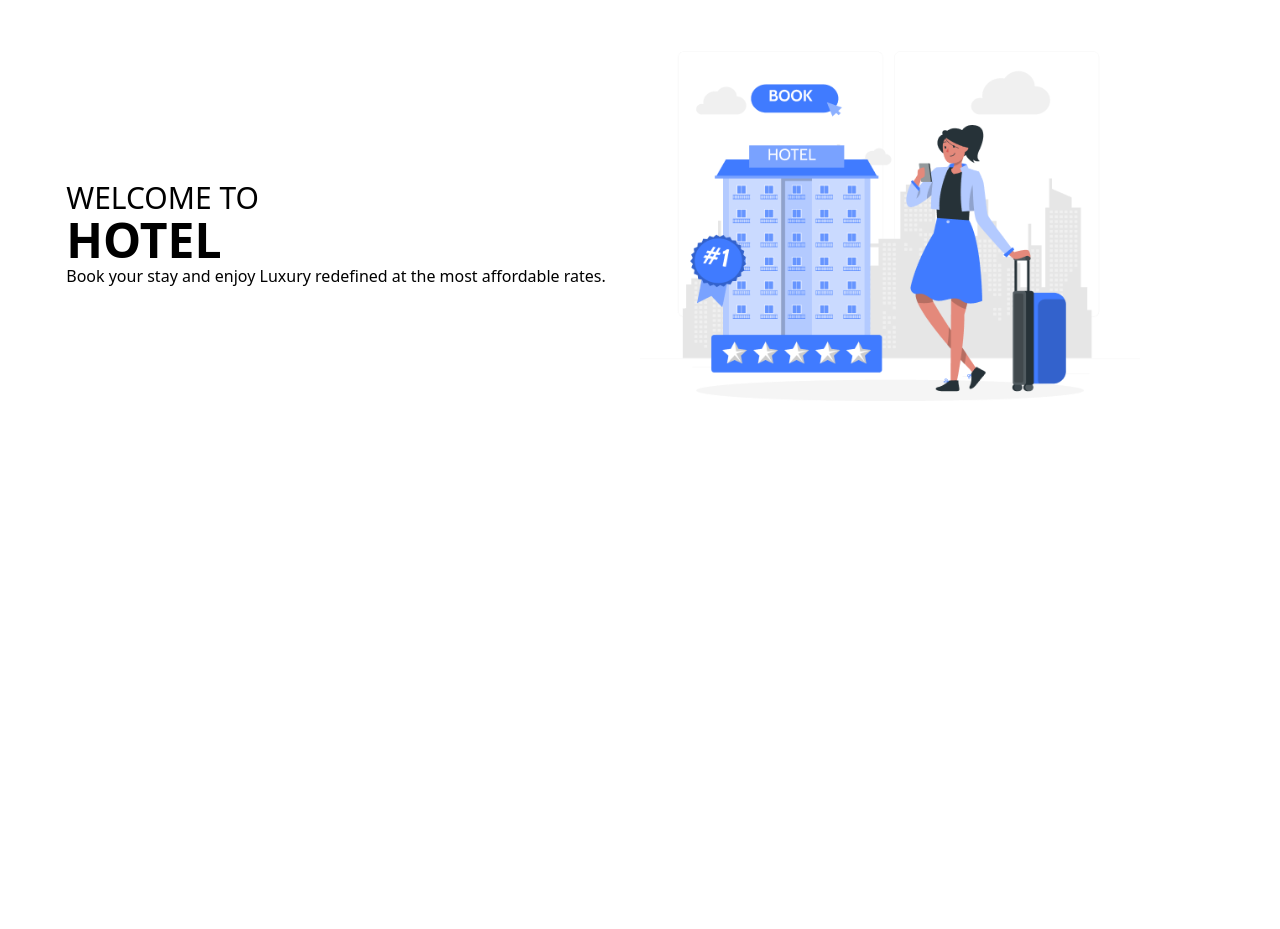
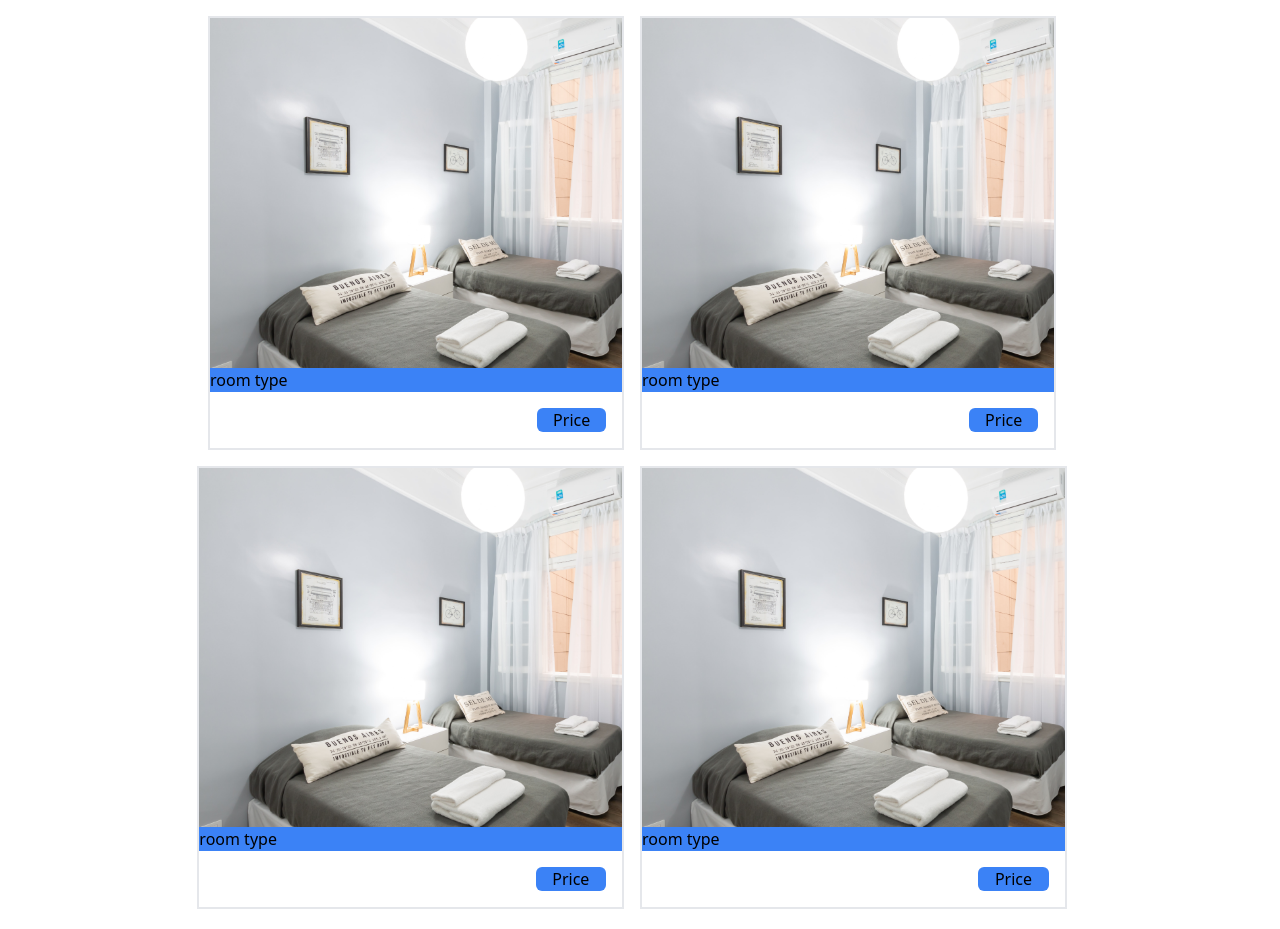
Before and after one commit to TseganeshYifruBerta/SWE-Hotel-Booking-Management-System, a Next.js app in the folder swe-hotel-booking-management-system-web/: page /rooms in a window 1280 px wide. Shown: the top 929 px of the page. Before the commit the page ends 800 px from the top, so only its background shows below. Built offline with nearby package versions, Linux system fonts and the light colour scheme.

Commit message:
implement rooms page

```diff
--- a/swe-hotel-booking-management-system-web/components/room/RoomCard.tsx
+++ b/swe-hotel-booking-management-system-web/components/room/RoomCard.tsx
@@ -1,24 +1,22 @@
 import React from "react"
 import Image from "next/image";
+
 const RoomCard : React.FC = () => {
     return (
-      <div>
-        <div className="flex flex-row">
-          <div className="w-1/2 flex items-center justify-center">
-            <div className="ml-8">
-              <h1 className="text-3xl">WELCOME TO</h1>
-              <h1 className="text-5xl font-bold">HOTEL</h1>
-              <h3>
-                Book your stay and enjoy Luxury redefined at the most affordable
-                rates.
-              </h3>
-            </div>
+        <div className="flex flex-col w-1/3 mr-4 border-2 border-gray-200">
+          <div className="w-full">
+            <Image
+              src={"/images/room1.png"}
+              alt={""}
+              width={450}
+              height={450}
+            />
           </div>
-          <div className="w-1/2">
-            <Image src={"/images/home.png"} alt={""} width={500} height={500} />
+          <div className="w-full bg-blue-500">room type</div>
+          <div className="flex justify-end w-full">
+            <button className="bg-blue-500 w-1/6 m-4 rounded-md">Price</button>
           </div>
         </div>
-      </div>
     );
 }
 
--- /dev/null
+++ b/swe-hotel-booking-management-system-web/components/room/RoomIntro.tsx
@@ -0,0 +1,45 @@
+import React from "react";
+import Image from "next/image";
+
+const RoomIntro : React.FC = () =>{
+    return (
+      <div>
+        <div className="flex flex-row">
+          <div className="w-1/2 flex items-center justify-center">
+            <div className="ml-8">
+              <h1 className="text-3xl">WELCOME TO</h1>
+              <h1 className="text-5xl font-bold">HOTEL</h1>
+              <h3>
+                Book your stay and enjoy Luxury redefined at the most affordable
+                rates.
+              </h3>
+            </div>
+          </div>
+          <div className="w-1/2">
+            <Image
+              src={"/images/homeroom.png"}
+              alt={""}
+              width={400}
+              height={400}
+            />
+          </div>
+        </div>
+        <div className="flex justify-center p-4 m-6">
+          <div className="flex flex-col w-1/2">
+            <h1 className="text-4xl font-extrabold flex justify-center mb-4">
+              ROOMS AND RATES
+            </h1>
+            <h3 className="flex justify-center">
+              Each of our bright, light-flooded rooms come with everything you
+              could possibly need for a comfortable stay. And yes, comfort isn’t
+              our only objective, we also value good design, sleek contemporary
+              furnishing complemented by the rich tones of nature’s palette as
+              visible from our rooms’ sea-view windows and terraces.
+            </h3>
+          </div>
+        </div>
+      </div>
+    );
+}
+
+export default RoomIntro;
--- a/swe-hotel-booking-management-system-web/pages/rooms/index.tsx
+++ b/swe-hotel-booking-management-system-web/pages/rooms/index.tsx
@@ -1,9 +1,22 @@
+import TestimonalsCard from "@/components/home/TestimonalsCard";
 import RoomCard from "@/components/room/RoomCard";
 
 function Rooms() {
   return (
     <div>
-      <RoomCard />
+      <div>
+        <div className="flex justify-center p-4">
+          <RoomCard />
+          <RoomCard />
+        </div>
+        <div className="flex justify-center">
+          <RoomCard />
+          <RoomCard />
+        </div>
+      </div>
+      <div className="mt-4">
+        <TestimonalsCard />
+      </div>
     </div>
   );
 }
```
